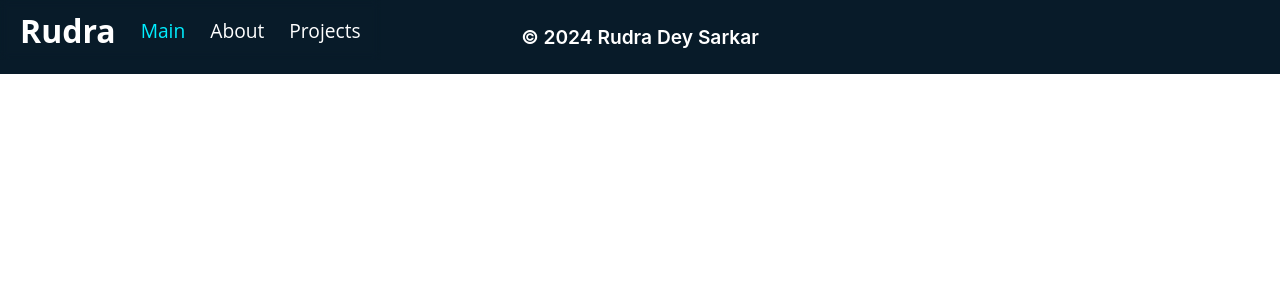
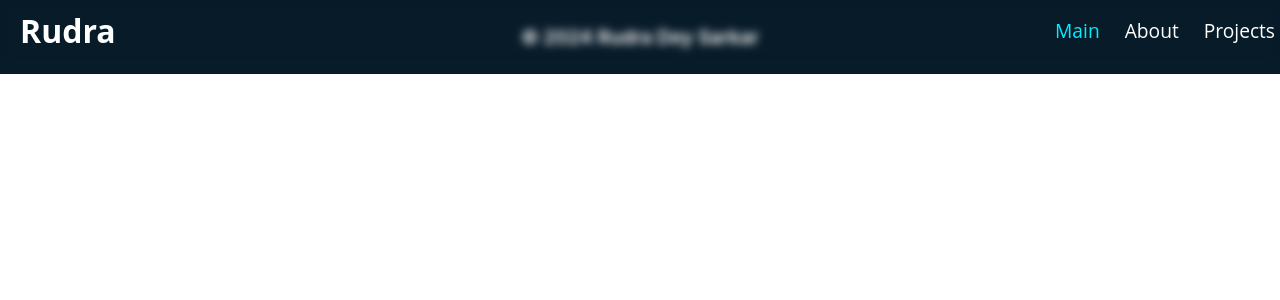
Before and after one commit to Rudra-Dey-Sarkar/Portfolio-App, a React (Create React App) app in the folder frontend/: page / in a window 1280 px wide. Shown: the top 300 px of the page. Built offline with nearby package versions, Linux system fonts and the light colour scheme; no server answers.

Commit message:
Update Navbar.css

```diff
--- a/frontend/src/components/Navbar/Navbar.css
+++ b/frontend/src/components/Navbar/Navbar.css
@@ -1,7 +1,7 @@
 .nav-body {
     font-family: 'Open Sans', sans-serif;
     backdrop-filter: blur(4px);
-    width: -moz-available;
+    width: 100%;
     height: 60px;
     padding: 0px 20px 0px 20px;
     display: flex;
@@ -22,6 +22,7 @@
 cursor:pointer;
 }
 #nav-opt {
+    margin-right:25px;
     width: fit-content;
     height: fit-content;
     display: flex;
```
